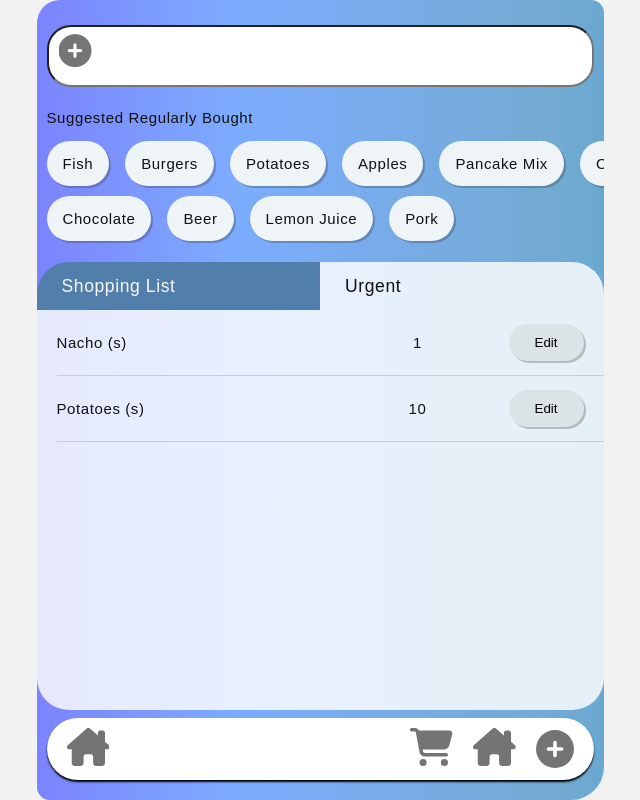
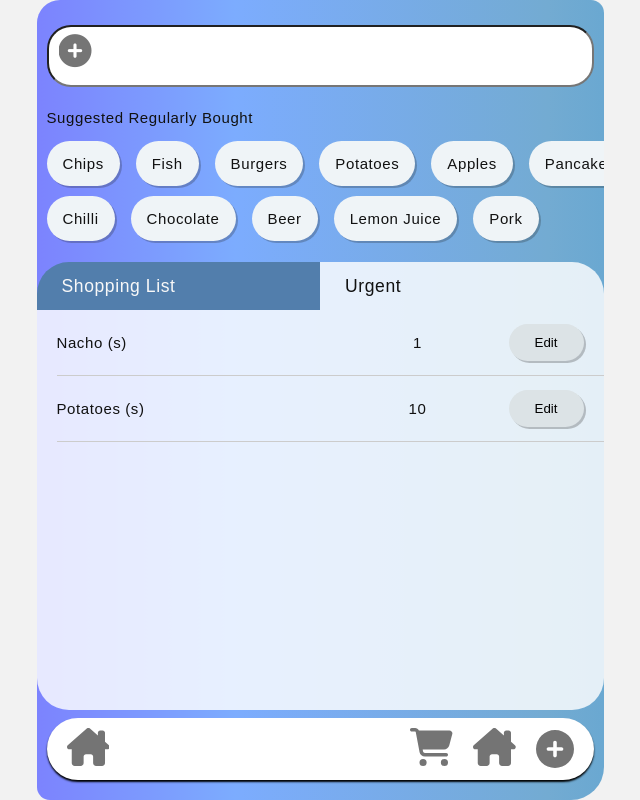
Before and after one commit to siramsay/shop-app-vue3, a Vue app: page /shop-list in a window 1280 px wide. Shown: the whole page, without its empty margins (320-960 px from the left). Built offline with nearby package versions, Linux system fonts and the light colour scheme.

Commit message:
move previousProduct array to the stay

```diff
--- a/src/stores/ShoppingList.ts
+++ b/src/stores/ShoppingList.ts
@@ -13,6 +13,7 @@ export const useShoppingList = defineStore('ShoppingList', {
             {index: 'Almond  Milk', productName: 'Almond Milk (s)', quantity: 1},
             {index: 'Cookies', productName: 'Cookies (s)', quantity: 1}
         ],
+        previousProduct: ['Chips','Fish', 'Burgers', 'Potatoes', 'Apples', 'Pancake Mix', 'Chicken', 'Chilli', 'Chocolate','Beer','Lemon Juice','Pork'],
     }),
  //   getters: {
  //       shortUserList: (state) => {
--- a/src/views/ShoplistView.vue
+++ b/src/views/ShoplistView.vue
@@ -30,7 +30,7 @@ export default {
         {index: 'Cookies', product: 'Cookies', quantity: 1}
       ],*/
       placeHolder: '',
-      previousProduct: ['Fish', 'Burgers', 'Potatoes', 'Apples', 'Pancake Mix', 'Chicken', 'Chilli', 'Chocolate','Beer','Lemon Juice','Pork'],
+      previousProduct: [],
       preFilter: [],
       filterText: ''
     }
@@ -215,13 +215,16 @@ export default {
       return this.shopList.filter(e => e.isUrgent === false)
     },
 */
+    prevArray() {
+      return this.ShoppingListStore.previousProduct;
+    },
     filterPre() {
 
       /* Filter
   * Array.prototype.filter()
   * String.prototype.match()
   * */
-
+      this.previousProduct = this.prevArray;
       let filter = new RegExp(this.inputItem, 'i')
       return this.previousProduct.filter(el => el.match(filter));
 
@@ -252,7 +255,7 @@ export default {
     <h4>Suggested Regularly Bought</h4>
     <div class="suggestion-wrapper">
       <ul id="suggestion">
-        <li v-for="(item, index) in previousProduct"
+        <li v-for="(item, index) in this.ShoppingListStore.previousProduct"
             v-on:click="addPreviousItem(item, index)">{{ item }}</li>
       </ul>
     </div>
--- a/src/views/ShoppingView.vue
+++ b/src/views/ShoppingView.vue
@@ -32,7 +32,7 @@ export default {
     <h1>Shopping Now</h1>
     <ul>
       <li v-for="item in ShoppingListStore.shopList" :key="item.index">
-        {{ item.productName }} - {{ item.quantitynpm startadd }}
+        {{ item.productName }} - {{ item.quantity }}
         <!--
         {{ item.product }}
          .product gives Deprecated symbol used, consult docs for better alternative
```
